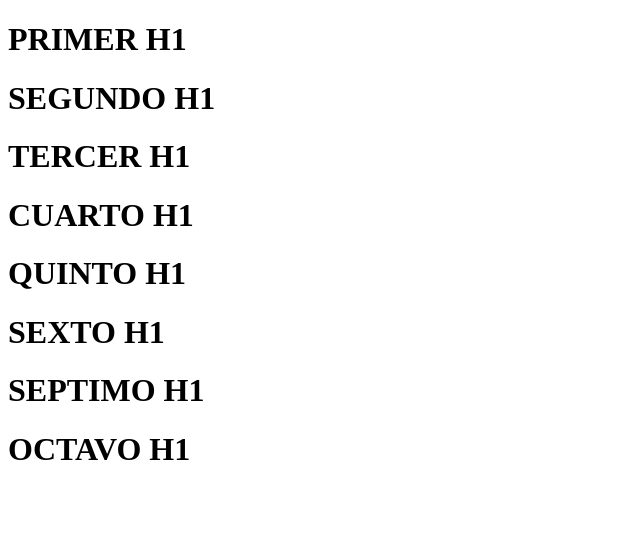
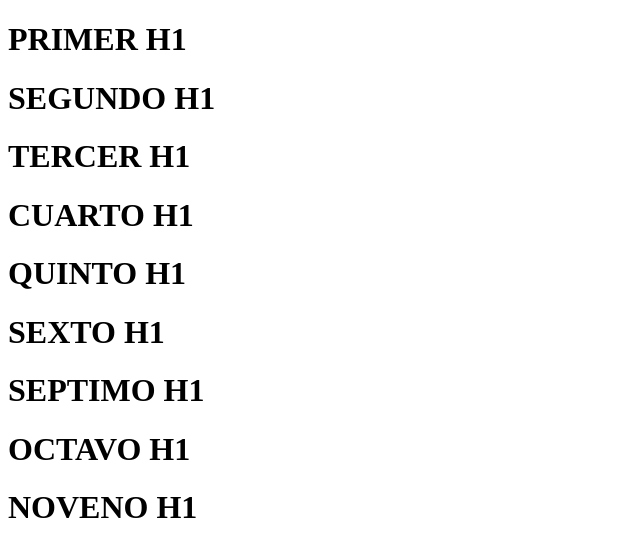
Before and after one commit to Jgon03/BUENAS-PRACTICAS-JG, a plain HTML site: page index.html in a window 1280 px wide. Shown: the whole page, without its empty margins (0-640 px from the left). Drawn offline with Linux system fonts and the light colour scheme.

Commit message:
Octavo commit (Se agrego noveno H1)

```diff
--- a/index.html
+++ b/index.html
@@ -14,5 +14,6 @@
     <H1>SEXTO H1</H1>
     <H1>SEPTIMO H1</H1>
     <H1>OCTAVO H1</H1>
+    <H1>NOVENO H1</H1>
 </body>
 </html>
```
